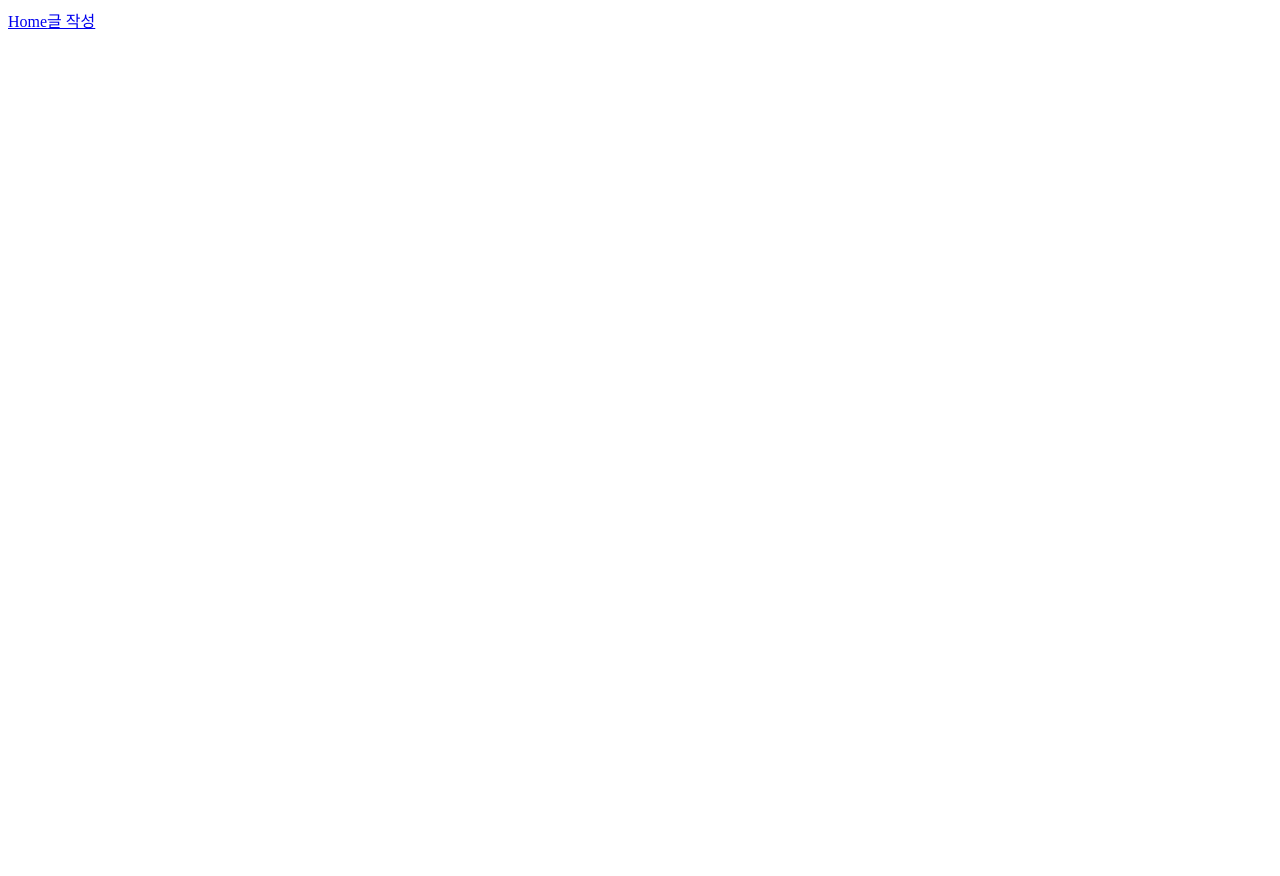
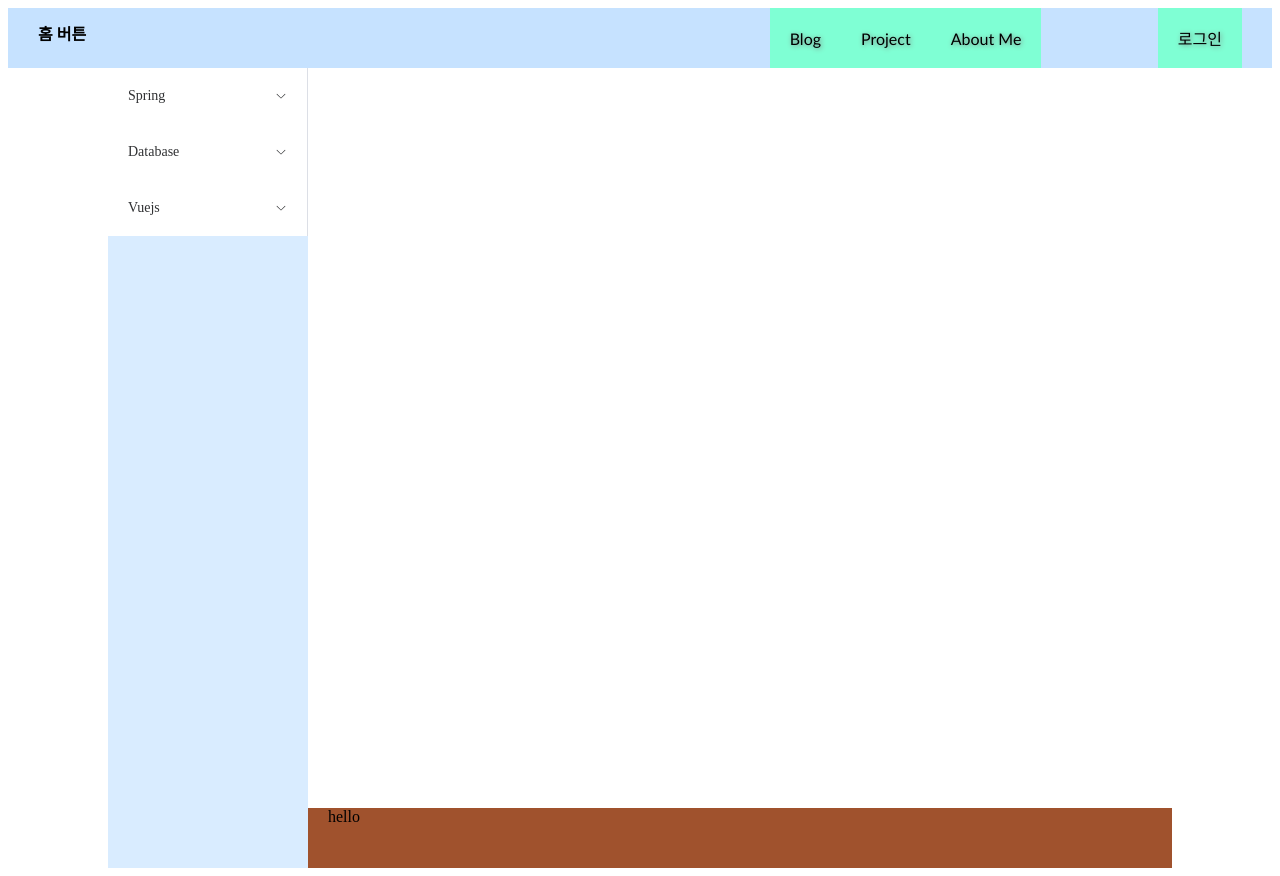
Before and after one commit to hgleeee/hgleeee-blog-frontend, a Vue app: page /1 in a window 1280 px wide. Before the commit this address had no page. Before the commit the page ends 800 px from the top, so only its background shows below. Built offline with nearby package versions, Linux system fonts and the light colour scheme.

Commit message:
[#1] feat: 화면 기초 프레임 구성

```diff
--- a/index.html
+++ b/index.html
@@ -4,7 +4,7 @@
     <meta charset="UTF-8">
     <link rel="icon" href="/favicon.ico">
     <meta name="viewport" content="width=device-width, initial-scale=1.0">
-    <title>Vite App</title>
+    <title>Hgleeee's blog</title>
   </head>
   <body>
     <div id="app"></div>
--- a/src/App.vue
+++ b/src/App.vue
@@ -1,17 +1,66 @@
-<script setup lang="ts">
-import { RouterLink, RouterView } from 'vue-router'
+<script lang="ts" setup>
+import { ref } from 'vue'
+import TheHeader from '@/components/TheHeader.vue'
+import TheFooter from '@/components/TheFooter.vue'
+import TheSidebar from '@/components/TheSidebar.vue'
+
+
 </script>
 
+
 <template>
-  <header>
-    <nav>
-      <RouterLink to="/">Home</RouterLink>
-      <RouterLink to="/write">글 작성</RouterLink>
-    </nav>
-  </header>
-
-  <RouterView />
+  <el-container class="main">
+    <el-header>
+      <TheHeader />
+    </el-header>
+    <el-container>
+      <el-aside>
+        <TheSidebar />
+      </el-aside>
+      <el-container>
+        <el-main>
+          <el-scrollbar>
+            <div class="main-view">
+              <RouterView />
+            </div>
+          </el-scrollbar>
+        </el-main>
+        <el-footer>
+          <TheFooter />
+        </el-footer>
+      </el-container>
+    </el-container>
+  </el-container>
 </template>
 
+
+
 <style scoped>
+.main {
+  min-height: 800px;
+}
+.main > .el-container {
+  padding: 0 100px;
+}
+.main .el-header {
+  display: inline-flex;
+  position: relative;
+  background-color: var(--el-color-primary-light-7);
+  color: var(--el-text-color-primary);
+}
+.main .el-aside {
+  width: 200px;
+  min-height: 800px;
+  color: var(--el-text-color-primary);
+  background: var(--el-color-primary-light-8);
+}
+.main .el-footer {
+  background-color: sienna;
+}
+.main .el-menu {
+  border-right: none;
+}
+.main .el-main {
+  padding: 20px;
+}
 </style>
--- /dev/null
+++ b/src/components/TheFooter.vue
@@ -0,0 +1,12 @@
+<script lang="ts" setup>
+import { ref } from 'vue'
+
+</script>
+<template>
+    <div>
+        hello
+    </div>
+</template>
+
+<style scoped>
+</style>
--- /dev/null
+++ b/src/components/TheHeader.vue
@@ -0,0 +1,81 @@
+<script lang="ts" setup>
+import { ref } from 'vue'
+import TheHeaderItem from '@/components/TheHeaderItem.vue'
+const mainCategories = [
+  {name: 'Blog', link: '/blog'},
+  {name: 'Project', link: '/project'},
+  {name: 'About Me', link: '/about'}
+];
+const login = {name: '로그인', link: '/login'}
+</script>
+
+<template>
+  <el-row>
+    <el-col :span="20" class="left-part">
+      <h1 id="logo">
+        <a href="/">홈 버튼</a>
+      </h1>
+      <ul class="d-inline-flex">
+        <li v-for="(category, idx) in mainCategories" :key="idx">
+          <TheHeaderItem :category="category"/>
+        </li>
+      </ul>
+    </el-col>
+    <el-col :span="4" class="right-part">
+      <ul>
+        <li>
+          <TheHeaderItem :category="login"/>
+        </li>
+      </ul>
+    </el-col>
+  </el-row>
+</template>
+
+<style scoped>
+a {
+  text-decoration: none;
+  color: black;
+}
+a:visited {
+  text-decoration: none;
+}
+a:hover {
+  color: red;
+}
+a:focus {
+  color: red;
+}
+h1 {
+  font-size: 1rem;
+}
+.el-row {
+  width: 1410px;
+  padding: 0 10px;
+  margin-left: auto;
+  margin-right: auto;
+}
+.el-col {
+  display: flex;
+}
+.left-part {
+  justify-content: space-between;
+}
+.right-part {
+  justify-content: flex-end;
+}
+ul {
+  margin: 0;
+  padding: 0;
+  height: 100%;
+  align-items: center;
+  justify-content: center;
+}
+li {
+  height: 100%;
+  display: inline-flex;
+  list-style-type: none;
+  align-items: center;
+  justify-content: center;
+  background-color: aquamarine;
+}
+</style>
--- /dev/null
+++ b/src/components/TheHeaderItem.vue
@@ -0,0 +1,39 @@
+<script lang="ts" setup>
+const props = defineProps(['category']);
+const categoryName = props.category.name;
+const categoryLink = props.category.link;
+</script>
+
+<template>
+    <div id="wrapper">
+        <a :href="categoryLink">{{ categoryName }}</a>
+    </div>
+</template>
+
+<style scoped>
+a {
+    margin: 0 10px;
+    text-decoration: none;
+    color: black;
+    text-decoration: solid;
+    text-shadow: 1px 1px 5px gray;
+}
+a:visited {
+  text-decoration: none;
+}
+a:hover {
+  color: red;
+}
+a:focus {
+  color: red;
+}
+#wrapper {
+    display: flex;
+    justify-content: center;
+    align-items: center;
+    height: 100%;
+    margin: 0 10px;
+    font-family:'Gill Sans', 'Gill Sans MT', Calibri, 'Trebuchet MS', sans-serif;
+    font-size: 16px;
+}
+</style>
--- /dev/null
+++ b/src/components/TheSidebar.vue
@@ -0,0 +1,81 @@
+<script lang="ts" setup>
+import TheSidebarItem from '@/components/TheSidebarItem.vue'
+
+interface ICategory {
+    code: string,
+    parentCategoryCode: any,
+    name: string,
+    level: number,
+}
+interface ICategories extends Array<ICategory> {};
+
+const initCategories: ICategories = [
+    {code: "100", parentCategoryCode: undefined, name: "Spring", level : 0},
+    {code: "1000", parentCategoryCode: "100", name: "Spring-boot", level : 1},
+    {code: "1001", parentCategoryCode: "100", name: "Spring-security", level : 1},
+    {code: "200", parentCategoryCode: null, name: "Database", level : 0},
+    {code: "2000", parentCategoryCode: "200", name: "MySQL", level : 1},
+    {code: "2001", parentCategoryCode: "200", name: "Oracle", level : 1},
+    {code: "300", parentCategoryCode: null, name: "Vuejs", level : 0},
+    {code: "3000", parentCategoryCode: "300", name: "axios", level : 1},
+    {code: "3001", parentCategoryCode: "300", name: "component-deeper", level : 1},
+];
+
+interface Category {
+    code: string,
+    name: string,
+    parentCode: any,
+}
+
+interface ChildCategory extends Category {};
+
+interface ParentCategory extends Category {
+    children: Array<ChildCategory>;
+}
+
+const categories : Array<ParentCategory> = [];
+
+for (let initCategory of initCategories) {
+    if (initCategory.level === 0) {
+        const category: ParentCategory = {
+            code: initCategory.code,
+            name: initCategory.name,
+            parentCode: null,
+            children: [],
+        }
+        categories.push(category);
+    }
+}
+for (let initCategory of initCategories) {
+    if (initCategory.level === 1) {
+        const child: ChildCategory = {
+            code: initCategory.code,
+            name: initCategory.name,
+            parentCode: initCategory.parentCategoryCode,
+        }
+        for (let parent of categories) {
+            if (parent.code !== child.parentCode) { continue; }
+            parent.children.push(child);
+            break;
+        }
+    }
+}
+
+console.log(categories);
+
+</script>
+<template>
+    <el-scrollbar>
+        <el-menu>
+            <el-sub-menu v-for="(category, idx) in categories" :key="idx" :index="idx">
+                <template #title>
+                    {{ category.name }}
+                </template>
+                <TheSidebarItem :subCategories="category.children" />
+            </el-sub-menu>
+        </el-menu>
+    </el-scrollbar>
+</template>
+
+<style scoped>
+</style>
--- /dev/null
+++ b/src/components/TheSidebarItem.vue
@@ -0,0 +1,26 @@
+<script lang="ts" setup>
+const props = defineProps(['subCategories']);
+const subCategories = props.subCategories;
+</script>
+
+<template>
+    <el-menu-item v-for="(subCategory, idx) in subCategories" :key="idx">
+        <a :href="`posts?category=${subCategory.code}`"> {{ subCategory.name }} </a>
+    </el-menu-item>
+    <!-- <a href="#">{{ props.category.name }} / {{ props.category.code }}</a> -->
+</template>
+
+<style scoped>
+a {
+    margin: 0 10px;
+    text-decoration: none;
+    color: black;
+    text-decoration: solid;
+}
+a:visited {
+  text-decoration: none;
+}
+a:focus {
+  color: red;
+}
+</style>
--- /dev/null
+++ b/src/views/WriteView.vue
@@ -0,0 +1,31 @@
+<script setup lang="ts">
+import {ref} from "vue";
+import axios from "axios";
+
+const email = ref("")
+const password = ref("")
+
+const write = function() {
+    axios.post("/api/auth/signup", {
+        name: "lee",
+        email: email.value,
+        password: password.value
+    })
+}
+
+</script>
+
+<template>
+    <div>
+        <el-input v-model="email" placeholder="제목을 입력해주세요" />
+    </div>
+    <div class="mt-2">
+        <el-input v-model="password" type="textarea" rows="15" />
+    </div>
+    <div class="mt-2">
+        <el-button type="primary" @click="write()">글 작성완료</el-button>
+    </div>
+</template>
+
+<style>
+</style>
```
